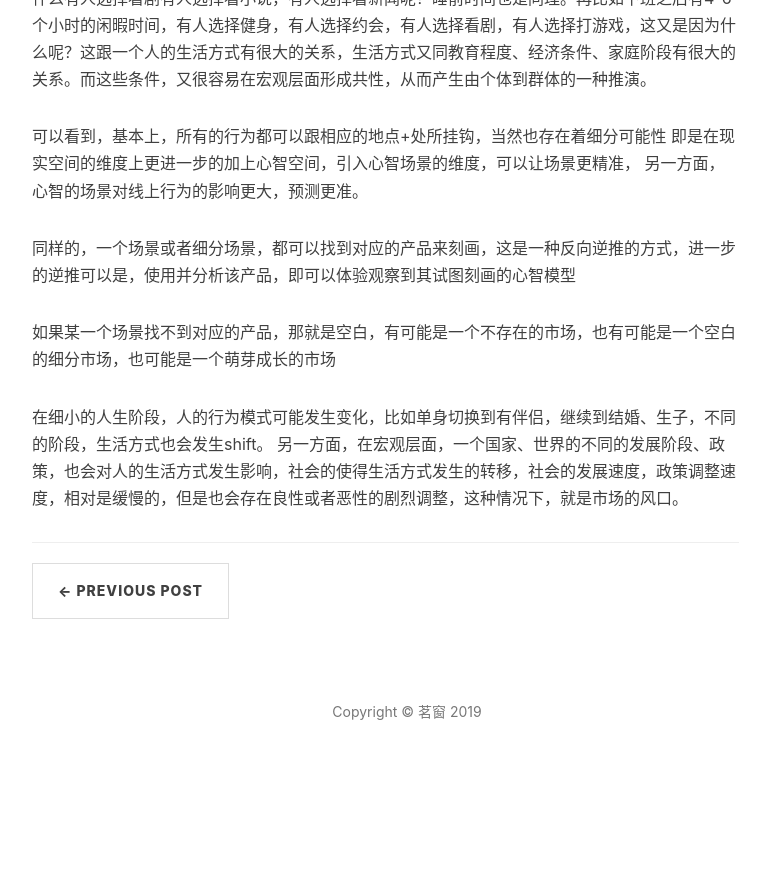
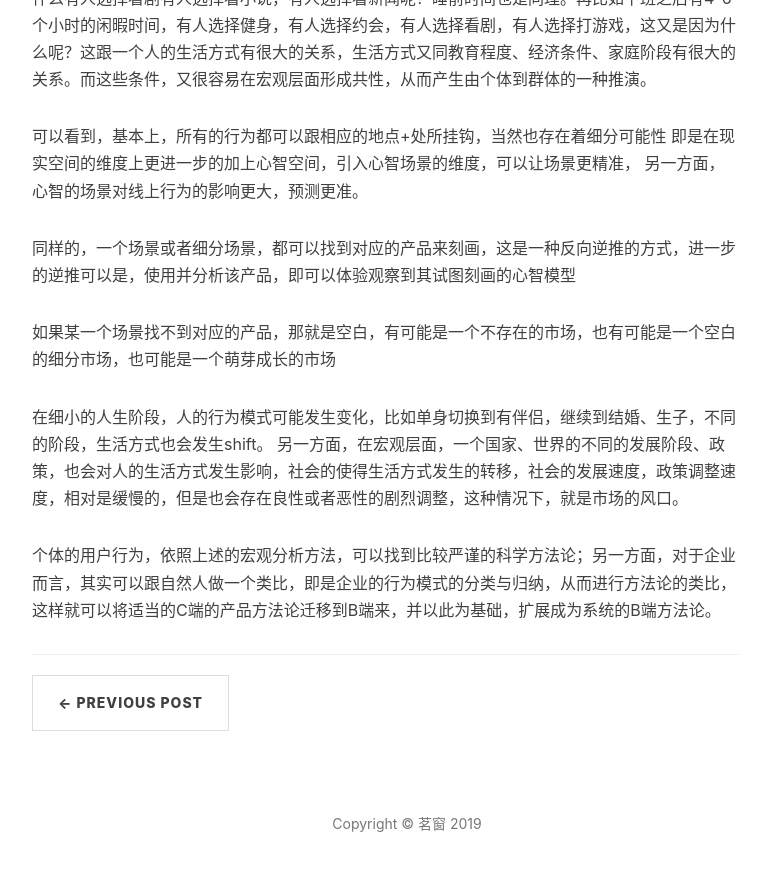
Before and after one commit to queryfish/yetanotherblogger, a Jekyll site: the page built from _posts/2019-01-07-behavior_model.md, in a window 1280 px wide and 900 px high, scrolled down 1568 px. Shown: the top 871 px of the window, without its empty margins (233-1003 px from the left). Built offline with Jekyll 4.4.1, drawn with Linux system fonts in a browser that asks for light colours; nearby versions of some CDN libraries; comment, search, counter and statistics services are not loaded; before the commit the page ends 2357 px from its top, so only the background shows below that.

Commit message:
one more line

```diff
--- a/_posts/2019-01-07-behavior_model.md
+++ b/_posts/2019-01-07-behavior_model.md
@@ -60,3 +60,5 @@ author:     "McPoet"
 
 在细小的人生阶段，人的行为模式可能发生变化，比如单身切换到有伴侣，继续到结婚、生子，不同的阶段，生活方式也会发生shift。
 另一方面，在宏观层面，一个国家、世界的不同的发展阶段、政策，也会对人的生活方式发生影响，社会的使得生活方式发生的转移，社会的发展速度，政策调整速度，相对是缓慢的，但是也会存在良性或者恶性的剧烈调整，这种情况下，就是市场的风口。
+
+个体的用户行为，依照上述的宏观分析方法，可以找到比较严谨的科学方法论；另一方面，对于企业而言，其实可以跟自然人做一个类比，即是企业的行为模式的分类与归纳，从而进行方法论的类比，这样就可以将适当的C端的产品方法论迁移到B端来，并以此为基础，扩展成为系统的B端方法论。
```
